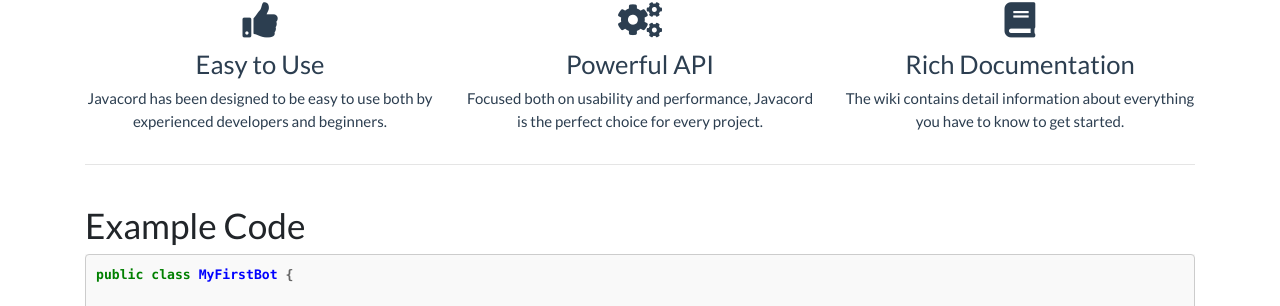
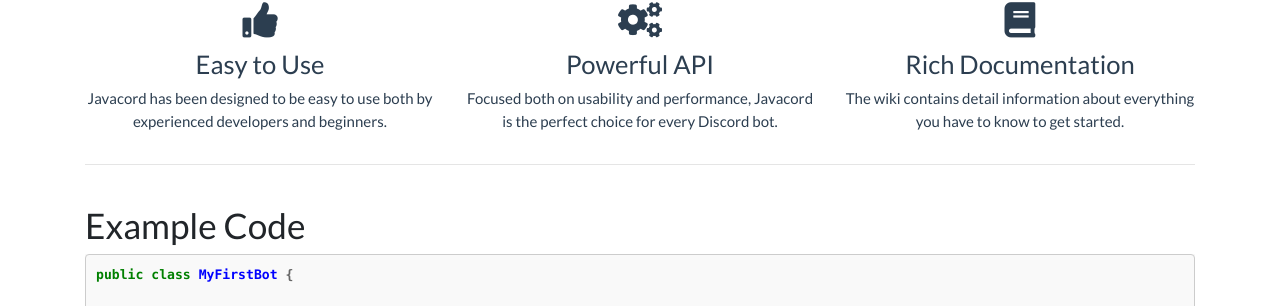
Before and after one commit to Vampire/javacord.github.io, a Jekyll site: the page built from index.html, in a window 1280 px wide. Shown: the part 404-710 px from the top of the page. Built offline with Jekyll 4.4.1, drawn with Linux system fonts in a browser that asks for light colours; nearby versions of some CDN libraries.

Commit message:
Let's be realistic

```diff
--- a/index.html
+++ b/index.html
@@ -26,7 +26,7 @@
             <h1 class="text-center no-anchor"><i class="fa fa-cogs" aria-hidden="true"></i></h1>
             <h3 class="text-center no-anchor">Powerful API</h3>
             <p class="text-center">
-                Focused both on usability and performance, Javacord is the perfect choice for every project.
+                Focused both on usability and performance, Javacord is the perfect choice for every Discord bot.
             </p>
         </div>
         <div class="col-sm-4">
```
